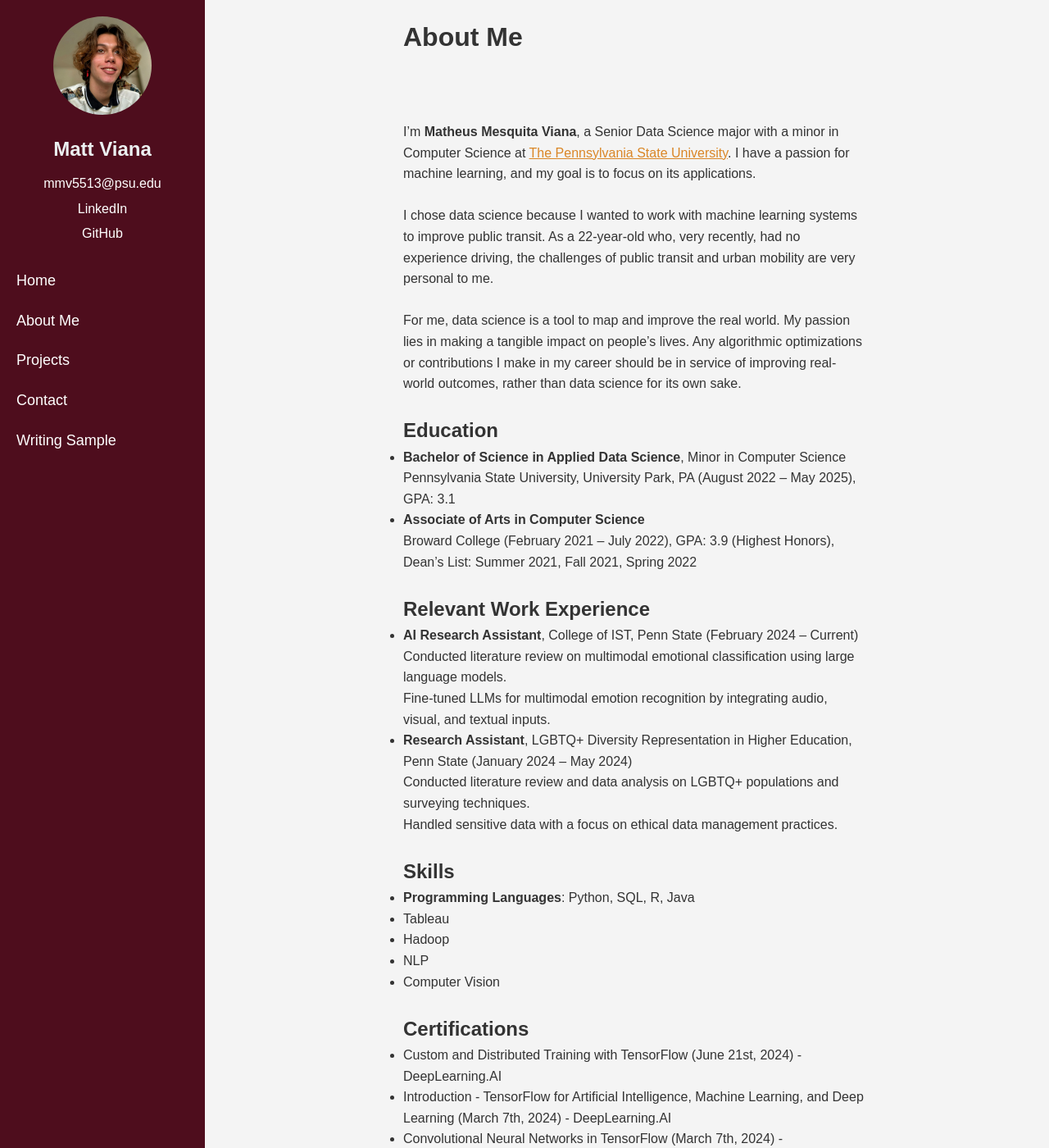
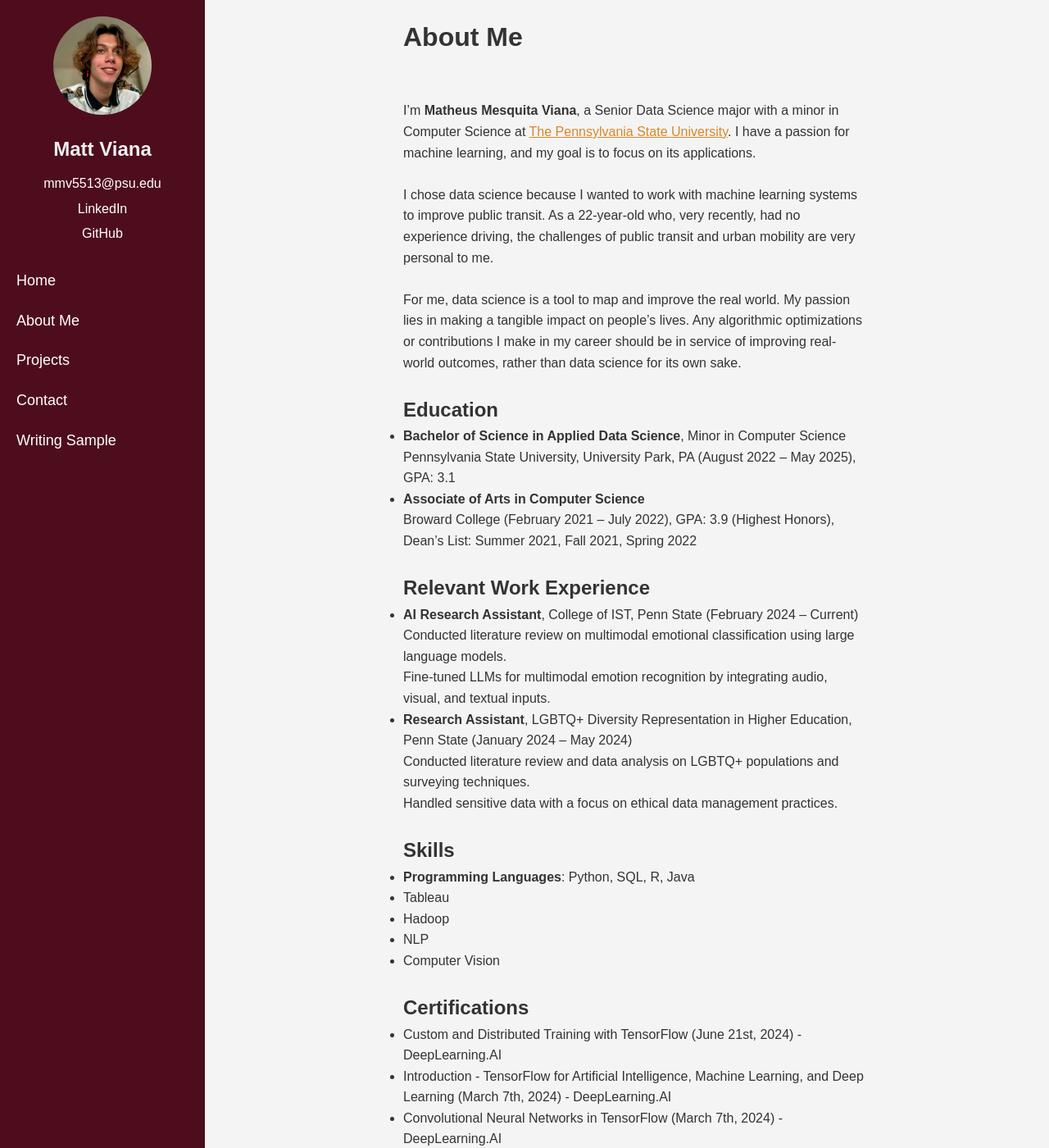
Before and after one commit to zXmattmesq/zXmattmesq.github.io, a Jekyll site: the page built from about.md, in a window 1280 px wide and 1400 px high. Shown: the whole window at 82% size. Built offline with Jekyll 4.4.1, drawn with Linux system fonts in a browser that asks for light colours.

Commit message:
css edits

```diff
--- a/about.md
+++ b/about.md
@@ -4,7 +4,7 @@
 ---
 
 # About Me
-<br><br><br>
+<br><br>
 I'm **Matheus Mesquita Viana**, a Senior Data Science major with a minor in Computer Science at [The Pennsylvania State University](https://ist.psu.edu/). I have a passion for machine learning, and my goal is to focus on its applications.
 <br><br>
 I chose data science because I wanted to work with machine learning systems to improve public transit. As a 22-year-old who, very recently, had no experience driving, the challenges of public transit and urban mobility are very personal to me.
--- a/assets/css/styles.css
+++ b/assets/css/styles.css
@@ -111,5 +111,5 @@
 }
 
 a:hover {
-    text-decoration: underline;
+    color: #ffae42; /* Optional: changes color when hovering */
 }
```
